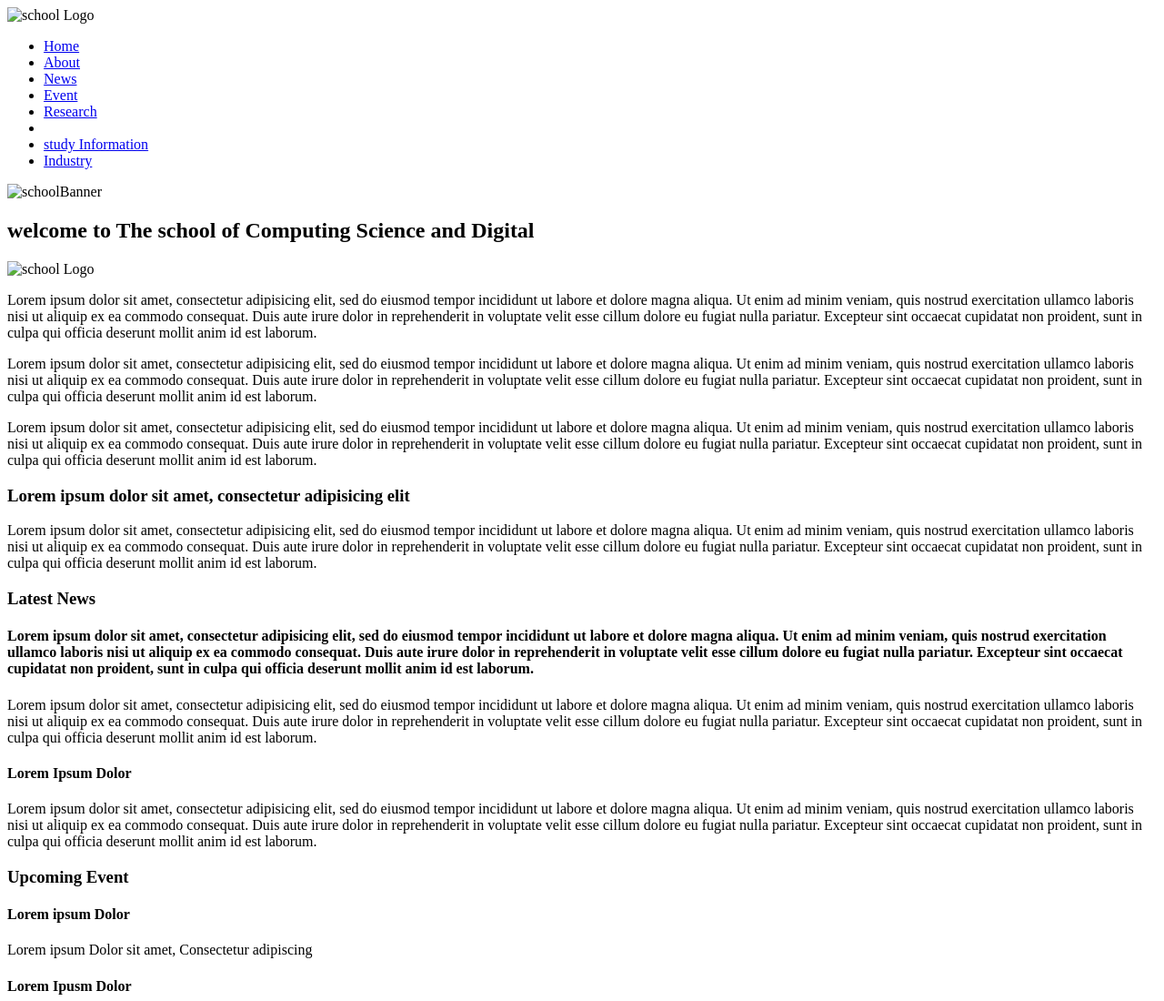
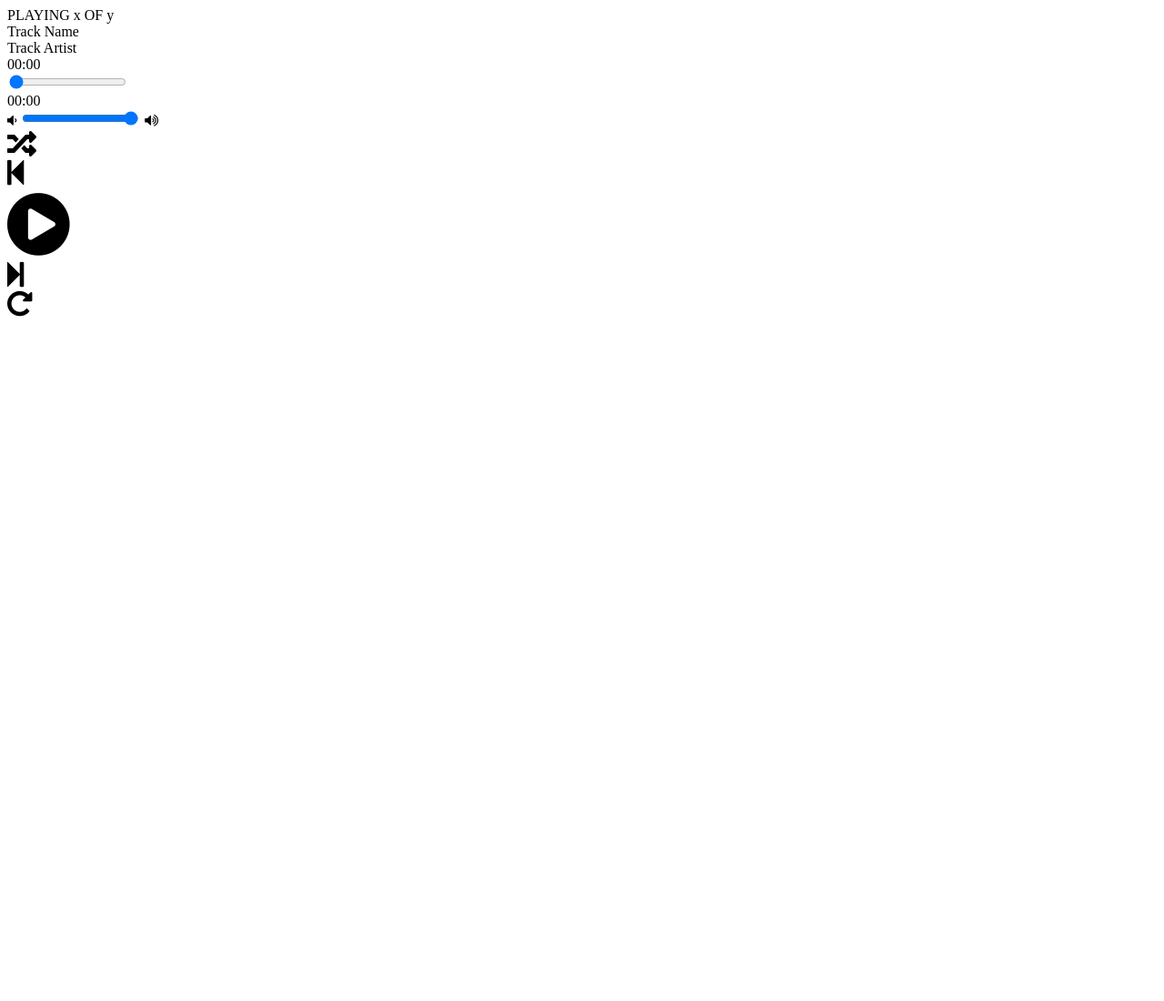
Before and after one commit to adeayo582/my-coreswork, a plain HTML site: page index.html in a window 1280 px wide. Shown: the top 1100 px of the page at 91% size. After the commit the page ends 800 px from the top, so only its background shows below. Drawn offline with Linux system fonts and the light colour scheme.

Commit message:
Add files via upload

```diff
--- a/index.html
+++ b/index.html
@@ -1,92 +1,66 @@
+<!DOCTYPE html>
+<html lang="en">
+<head>
+    <meta charset="UTF-8">
+    <meta http-equiv="X-UA-Compatible" content="IE=edge">
+    <meta name="viewport" content="width=device-width, initial-scale=1.0">
+    <title>Music Player</title>
+    <link rel="stylesheet" href="style.css">
+    <script src="script.js" defer></script>
+    <link rel="shortcut icon" href="images/favicon.ico" type="image/x-icon">
+    <link rel="stylesheet" href="https://cdnjs.cloudflare.com/ajax/libs/font-awesome/5.13.0/css/all.min.css">
+    <link rel="stylesheet" href="https://cdnjs.cloudflare.com/ajax/libs/font-awesome/4.7.0/css/font-awesome.min.css">
+</head>
+<body>
+   <div class="player">
+       <div class="wrapper">
+           <div class="details">
+               <div class="now-playing">PLAYING x OF y</div>
+               <div class="track-art"></div>
+               <div class="track-name">Track Name</div>
+               <div class="track-artist">Track Artist</div>
+           </div>
 
-<!DOCTYPE html>
-<html lang="en" dir="ltr">
-  <head>
-    <meta charset="utf-8">
-    <title>www.@RGUwebsiteclass</title>
-    <link rel="stylesheet" href="Asset\css\style.css">
-    <link rel="stylesheet" href="Asset\css\unsemantic-grid-responsive-tablet">
-  </head>
-  <body>
-    <header>
-      <img scr="Asset\IMAGES\th.jpeg" alt=" school Logo">
-      <nav>
-        <ul>
-          <li><a href="#">Home</a></li>
-          <li><a href="#">About</a></li>
-          <li><a href="#">News</a></li>
-          <li><a href="#">Event</a></li>
-          <li><a href="#">Research</a><li>
-          <li><a href="#">study Information</a></li>
-          <li><a href="#">Industry</a></li>
-        </ul>
-      </nav>
-      <img scr ="Asset\IMAGES\OIP(1).jpeg" alt="schoolBanner">
-    </header>
-    <!---MAIN SECTION START--->
-    <main>
-      <section>
-        <h2>welcome to The school of Computing Science and  Digital</h2>
-        <img src="Asset\IMAGE\OIP.jpeg" alt=" school Logo">
-        <p>Lorem ipsum dolor sit amet, consectetur adipisicing elit, sed do eiusmod tempor incididunt ut labore et dolore magna aliqua. Ut enim ad minim veniam, quis nostrud exercitation ullamco laboris nisi ut aliquip ex ea commodo consequat. Duis aute irure dolor in reprehenderit in voluptate velit esse cillum dolore eu fugiat nulla pariatur. Excepteur sint occaecat cupidatat non proident, sunt in culpa qui officia deserunt mollit anim id est laborum.</p>
-        <p>Lorem ipsum dolor sit amet, consectetur adipisicing elit, sed do eiusmod tempor incididunt ut labore et dolore magna aliqua. Ut enim ad minim veniam, quis nostrud exercitation ullamco laboris nisi ut aliquip ex ea commodo consequat. Duis aute irure dolor in reprehenderit in voluptate velit esse cillum dolore eu fugiat nulla pariatur. Excepteur sint occaecat cupidatat non proident, sunt in culpa qui officia deserunt mollit anim id est laborum.</p>
-        <p>Lorem ipsum dolor sit amet, consectetur adipisicing elit, sed do eiusmod tempor incididunt ut labore et dolore magna aliqua. Ut enim ad minim veniam, quis nostrud exercitation ullamco laboris nisi ut aliquip ex ea commodo consequat. Duis aute irure dolor in reprehenderit in voluptate velit esse cillum dolore eu fugiat nulla pariatur. Excepteur sint occaecat cupidatat non proident, sunt in culpa qui officia deserunt mollit anim id est laborum.</p>
-        <h3>Lorem ipsum dolor sit amet, consectetur adipisicing elit </h3>
-        <p>Lorem ipsum dolor sit amet, consectetur adipisicing elit, sed do eiusmod tempor incididunt ut labore et dolore magna aliqua. Ut enim ad minim veniam, quis nostrud exercitation ullamco laboris nisi ut aliquip ex ea commodo consequat. Duis aute irure dolor in reprehenderit in voluptate velit esse cillum dolore eu fugiat nulla pariatur. Excepteur sint occaecat cupidatat non proident, sunt in culpa qui officia deserunt mollit anim id est laborum.</p>
-      </section>
-    </main>
-        <!---MAIN SECTION END---->
-  </body>
+           <div class="slider_container">
+               <div class="current-time">00:00</div>
+                <input type="range" min="1" max="100" value="0" class="seek_slider" onchange="seekTo()">
+                <div class="total-duration">00:00</div>
+           </div>
+
+           <div class="slider_container">
+               <i class="fa fa-volume-down"></i>
+                <input type="range" min="1" max="100" value="99" class="volume_slider" onchange="setVolume()">
+                <i class="fa fa-volume-up"></i>
+           </div>
+
+           <div class="buttons">
+               <div class="random-track" onclick="randomTrack()">
+                   <i class="fas fa-random fa-2x" title="random"></i>
+               </div>
+               <div class="prev-track" onclick="prevTrack()">
+                    <i class="fa fa-step-backward fa-2x"></i>
+                </div>
+                <div class="playpause-track" onclick="playpauseTrack()">
+                    <i class="fa fa-play-circle fa-5x"></i>
+                </div>
+                <div class="next-track" onclick="nextTrack()">
+                    <i class="fa fa-step-forward fa-2x"></i>
+                </div>
+                <div class="repeat-track" onclick="repeatTrack()">
+                    <i class="fa fa-repeat fa-2x" title="repeat"></i>
+                </div>
+           </div>
+
+            <div id="wave">
+                <span class="stroke"></span>
+                <span class="stroke"></span>
+                <span class="stroke"></span>
+                <span class="stroke"></span>
+                <span class="stroke"></span>
+                <span class="stroke"></span>
+                <span class="stroke"></span>
+            </div>
+       </div>
+   </div>
+</body>
 </html>
-<header>
-  <aside>
-    <!---NEWS START-->
-    <article>
-      <h3>Latest News</h3>
-      <h4>Lorem ipsum dolor sit amet, consectetur adipisicing elit, sed do eiusmod tempor incididunt ut labore et dolore magna aliqua. Ut enim ad minim veniam, quis nostrud exercitation ullamco laboris nisi ut aliquip ex ea commodo consequat. Duis aute irure dolor in reprehenderit in voluptate velit esse cillum dolore eu fugiat nulla pariatur. Excepteur sint occaecat cupidatat non proident, sunt in culpa qui officia deserunt mollit anim id est laborum.</h4>
-      <p>Lorem ipsum dolor sit amet, consectetur adipisicing elit, sed do eiusmod tempor incididunt ut labore et dolore magna aliqua. Ut enim ad minim veniam, quis nostrud exercitation ullamco laboris nisi ut aliquip ex ea commodo consequat. Duis aute irure dolor in reprehenderit in voluptate velit esse cillum dolore eu fugiat nulla pariatur. Excepteur sint occaecat cupidatat non proident, sunt in culpa qui officia deserunt mollit anim id est laborum.
-
-        <h4>Lorem Ipsum Dolor</h4>
-        <p>Lorem ipsum dolor sit amet, consectetur adipisicing elit, sed do eiusmod tempor incididunt ut labore et dolore magna aliqua. Ut enim ad minim veniam, quis nostrud exercitation ullamco laboris nisi ut aliquip ex ea commodo consequat. Duis aute irure dolor in reprehenderit in voluptate velit esse cillum dolore eu fugiat nulla pariatur. Excepteur sint occaecat cupidatat non proident, sunt in culpa qui officia deserunt mollit anim id est laborum.</p>
-      </article>
-      <!--NEWS END-->
-
-      <!--EVENT START-->
-      <article>
-        <h3>Upcoming Event</h3>
-        <h4>Lorem ipsum Dolor</h4>
-        <p>Lorem ipsum Dolor sit amet, Consectetur adipiscing</p>
-
-        <h4>Lorem Ipusm Dolor</h4>
-        <p> Lorem ipsum dolor sit amet, consectetur adipisicing elit, sed do eiusmod tempor incididunt ut labore et dolore magna aliqua. Ut enim ad minim veniam, quis nostrud exercitation ullamco laboris nisi ut aliquip ex ea commodo consequat. Duis aute irure dolor in reprehenderit in voluptate velit esse cillum dolore eu fugiat nulla pariatur. Excepteur sint occaecat cupidatat non proident, sunt in culpa qui officia deserunt mollit anim id est laborum.</p>
-      </article>
-      <!--EVENTS END-->
-    </aside>
-    <!--SIDEBAR END-->
-    <aside>
-      <!--NEWS START-->
-      <article>
-        <h3> Latest News</h3>
-        <h4>Lorem Ipsum Dolor</h4>
-        <p>Lorem ipsum dolor sit amet, consectetur adipisicing elit, sed do eiusmod tempor incididunt ut labore et dolore magna aliqua. Ut enim ad minim veniam, quis nostrud exercitation ullamco laboris nisi ut aliquip ex ea commodo consequat. Duis aute irure dolor in reprehenderit in voluptate velit esse cillum dolore eu fugiat nulla pariatur. Excepteur sint occaecat cupidatat non proident, sunt in culpa qui officia deserunt mollit anim id est laborum.</p>
-
-        <h4>Lorem Ipsum Dolor</h4>
-        <p>Lorem ipsum dolor sit amet, consectetur adipisicing elit, sed do eiusmod tempor incididunt ut labore et dolore magna aliqua. Ut enim ad minim veniam, quis nostrud exercitation ullamco laboris nisi ut aliquip ex ea commodo consequat. Duis aute irure dolor in reprehenderit in voluptate velit esse cillum dolore eu fugiat nulla pariatur. Excepteur sint occaecat cupidatat non proident, sunt in culpa qui officia deserunt mollit anim id est laborum.</p>
-      </article>
-      <!--EVENT START-->
-      <article>
-        <h3>Upcoming Event</h3>
-        <h4>Lorem ipsum Dolor</h4>
-        <p>Lorem ipsum Dolor sit amet, Consectetur adipiscing</p>
-
-        <h4>Lorem Ipusm Dolor</h4>
-        <p> Lorem ipsum dolor sit amet, consectetur adipisicing elit, sed do eiusmod tempor incididunt ut labore et dolore magna aliqua. Ut enim ad minim veniam, quis nostrud exercitation ullamco laboris nisi ut aliquip ex ea commodo consequat. Duis aute irure dolor in reprehenderit in voluptate velit esse cillum dolore eu fugiat nulla pariatur. Excepteur sint occaecat cupidatat non proident, sunt in culpa qui officia deserunt mollit anim id est laborum.</p>
-      </article>
-      <!--EVENTS END-->
-    </aside>
-    <!---SIDEBAR END-->
-    <!--FOOTER START-->
-    <footer>
-  <p> (c)2023 AYOMIDE </p>
-    </Footer>
-    <!--FOOTER END-->
```
